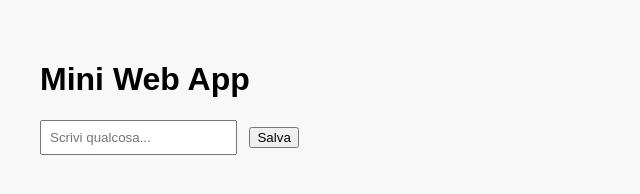
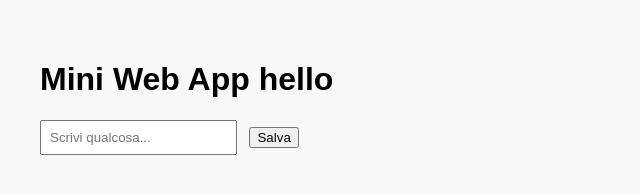
Before and after one commit to Targia94/Test, a plain HTML site: page index.html in a window 1280 px wide. Shown: the whole page, without its empty margins (0-640 px from the left). Drawn offline with Linux system fonts and the light colour scheme.

Commit message:
Update index.html

```diff
--- a/index.html
+++ b/index.html
@@ -9,7 +9,7 @@
   <script defer src="app.js"></script>
 </head>
 <body>
-  <h1>Mini Web App</h1>
+  <h1>Mini Web App hello</h1>
   <input type="text" id="dataInput" placeholder="Scrivi qualcosa...">
   <button onclick="salvaDato()">Salva</button>
   <ul id="datiSalvati"></ul>
```
